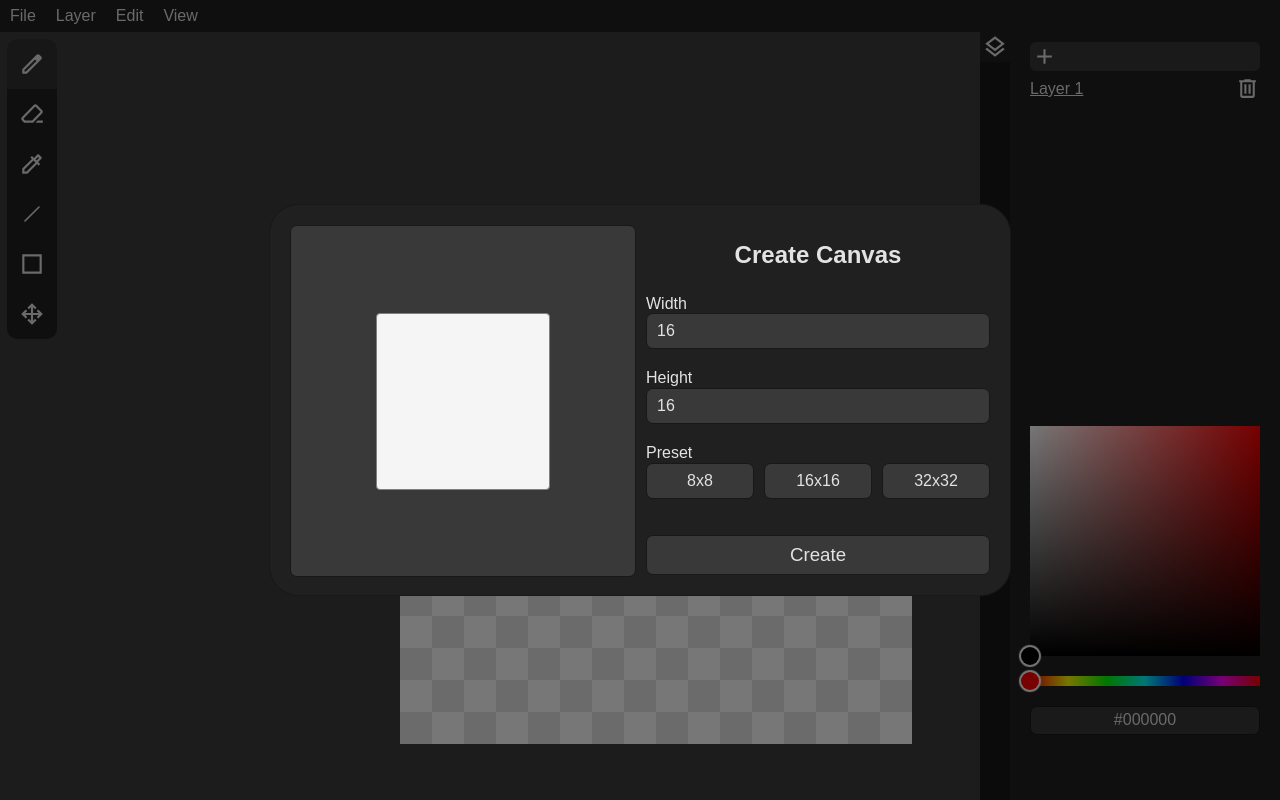
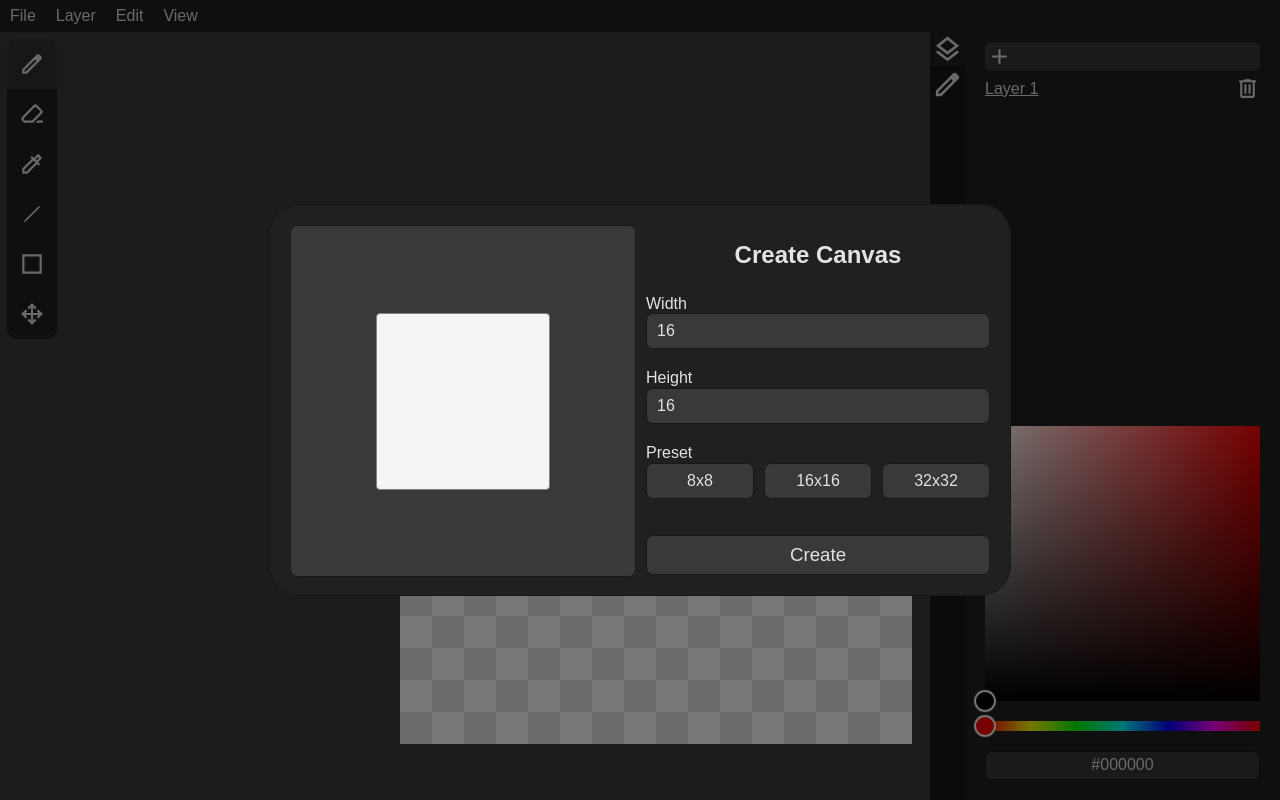
Before and after one commit to garusu/VividPixel, a Vue app: page / in a window 1280 px wide. Built offline with nearby package versions, Linux system fonts and the light colour scheme.

Commit message:
feat: add tab switching

```diff
--- a/src/components/Sidebar.vue
+++ b/src/components/Sidebar.vue
@@ -1,45 +1,32 @@
 <script setup>
-  import Tab from './tabs/Tab.vue';
+  import { shallowRef } from 'vue';
+
+  import Sideblock from './Sideblock.vue';
   import ColorPicker from './tabs/ColorPicker.vue';
   import Layers from './tabs/Layers.vue';
+  import Tool from './tabs/Tool.vue';
+
+  const tab1 = shallowRef([
+    ["layers.svg", Layers],
+    ["pen.svg", Tool]
+  ]);
+  const tab2 = shallowRef([
+    ["color.svg", ColorPicker]
+  ]);
 </script>
 
 <template>
   <div id="sidebar">
-    <div class="tabs">
-      <Tab icon="layers.svg"></Tab>
-    </div>
-    <div class="block">
-      <Layers />
-    </div>
-
-    <div class="tabs">
-      <Tab icon="color.svg"></Tab>
-    </div>
-    <div class="block">
-      <ColorPicker />
-    </div>
-
+    <Sideblock :tab="tab1"></Sideblock>
+    <Sideblock :tab="tab2"></Sideblock>
   </div>
 </template>
 
 <style scoped>
   #sidebar {
     display: flex;
-    width: 300px;
+    width: 350px;
     flex-wrap: wrap;
     height: 100%;
   }
-  .block {
-    width: 90%;
-    height: 50%;
-    padding: 10px 20px;
-    box-sizing: border-box;
-    background-color: var(--bar-bg);
-  }
-  .tabs {
-    width: 10%;
-    height: 50%;
-    background-color: var(--bar-dark);
-  }
 </style>
--- /dev/null
+++ b/src/components/Sideblock.vue
@@ -0,0 +1,40 @@
+<script setup>
+  import { ref, shallowRef, defineProps } from 'vue';
+  import Tab from './tabs/Tab.vue';
+
+  const { tab } = defineProps(["tab"]);
+  const currentTab = ref(0);
+</script>
+
+<template>
+  <div class="tabs">
+    <Tab
+      v-for="(value, index) in tab"
+      :key="index"
+      :icon="tab[index][0]"
+      :class="{ active: currentTab == index}"
+      @click="currentTab = index"
+    ></Tab>
+  </div>
+  <div class="block">
+    <component :is="tab[currentTab][1]"></component>
+  </div>
+</template>
+
+<style scoped>
+  .block {
+    width: 90%;
+    height: 50%;
+    padding: 10px 20px;
+    box-sizing: border-box;
+    background-color: var(--bar-bg);
+  }
+  .tabs {
+    width: 10%;
+    height: 50%;
+    background-color: var(--bar-dark);
+  }
+  .active {
+    background-color: var(--bar-bg);
+  }
+</style>
--- a/src/components/store.js
+++ b/src/components/store.js
@@ -146,7 +146,7 @@ class Color {
       }
     })
     this.squareX = ref(0);
-    this.squareY = ref(230);
+    this.squareY = ref(275);
     this.hueX = ref(0);
 
     this.hue = ref(null);
--- a/src/components/tabs/Tab.vue
+++ b/src/components/tabs/Tab.vue
@@ -17,10 +17,9 @@
     aspect-ratio: 1 / 1;
     padding: 2px;
     box-sizing: border-box;
-    background-color: var(--bar-bg);
 
     &:hover {
-      background-color: transparent;
+      background-color: var(--bar-bg);
     }
     img {
       display: block;
--- /dev/null
+++ b/src/components/tabs/Tool.vue
@@ -0,0 +1,12 @@
+<script setup></script>
+
+<template>
+  <p>This tool has no settings</p>
+</template>
+
+<style scoped>
+  p {
+    margin: 0;
+    text-align: center;
+  }
+</style>
```
